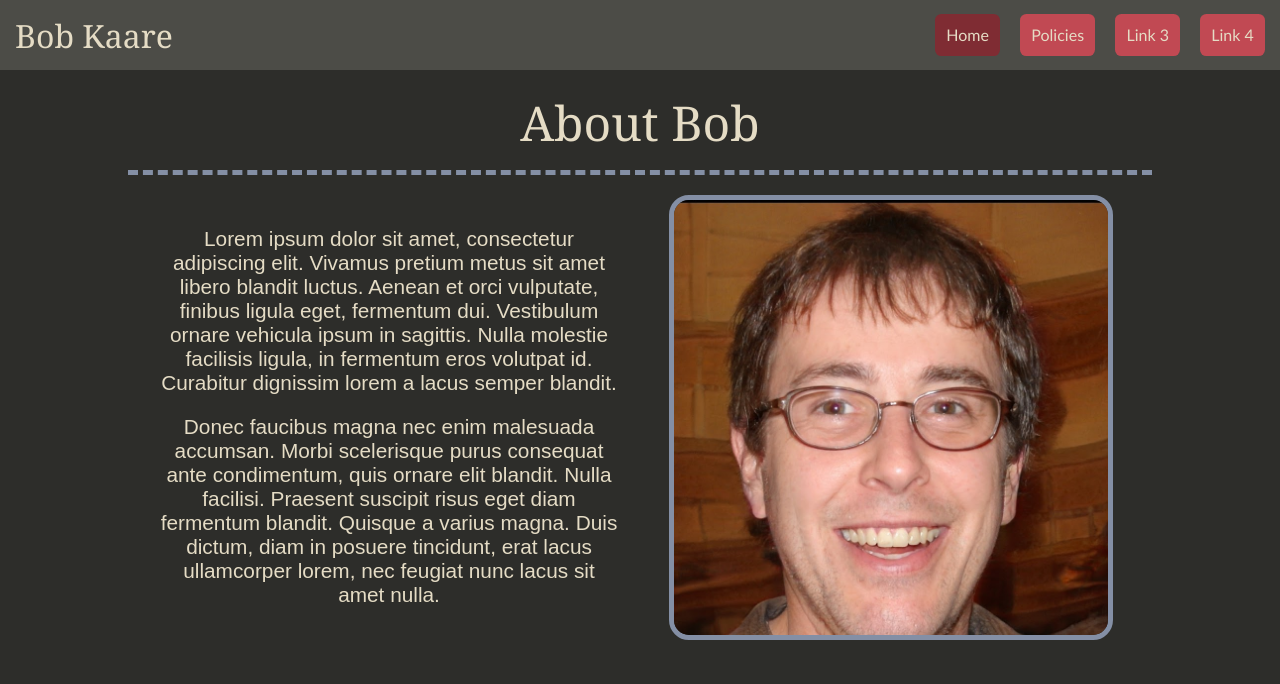
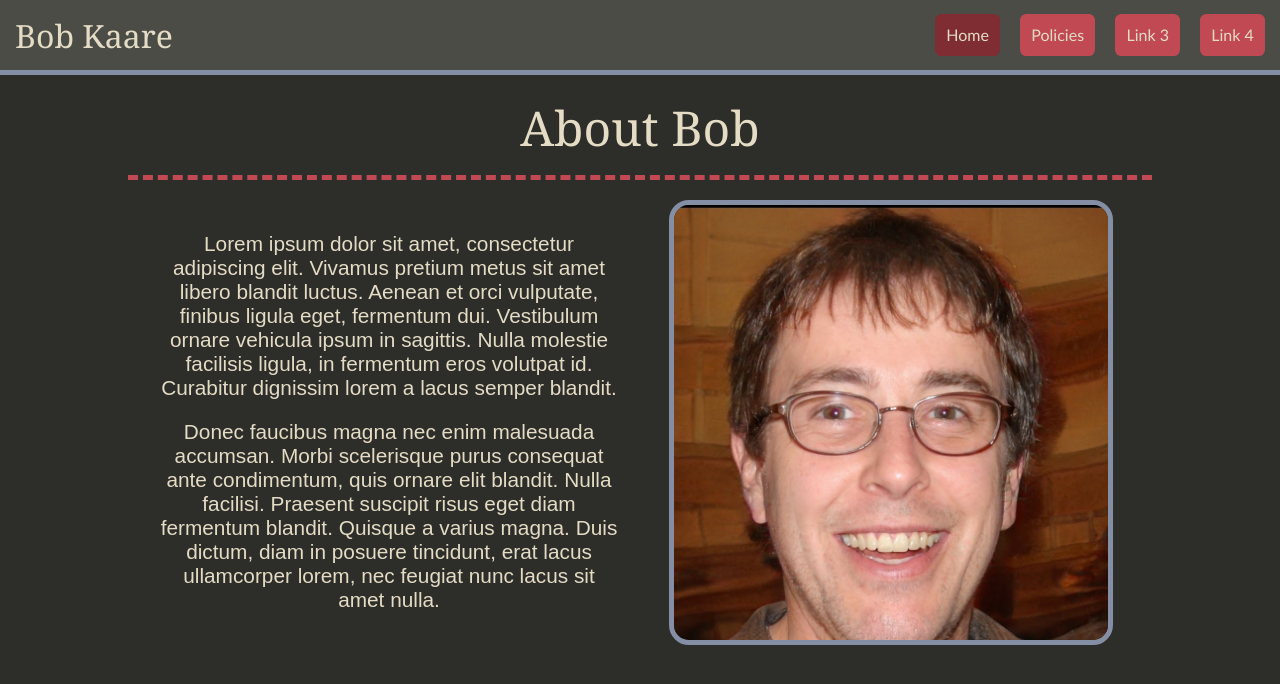
Before and after one commit to geiteadmiral/bobkaare, a plain HTML site: page index.html in a window 1280 px wide. Drawn offline with Linux system fonts and the light colour scheme.

Commit message:
mini fixes again

```diff
--- a/styles.css
+++ b/styles.css
@@ -38,6 +38,7 @@ p {
     justify-content: space-between;
     align-items: center;
     padding: 0 15px;
+    border-bottom: 5px solid #848FA5;
 }
 
 .headernav {
@@ -116,7 +117,7 @@ main {
 main h1 {
     font-size: 3rem;
     padding-bottom: 15px;
-    border-bottom: 5px #848FA5 dashed ;
+    border-bottom: 5px #c14953 dashed ;
 }
 
 main p {
```
